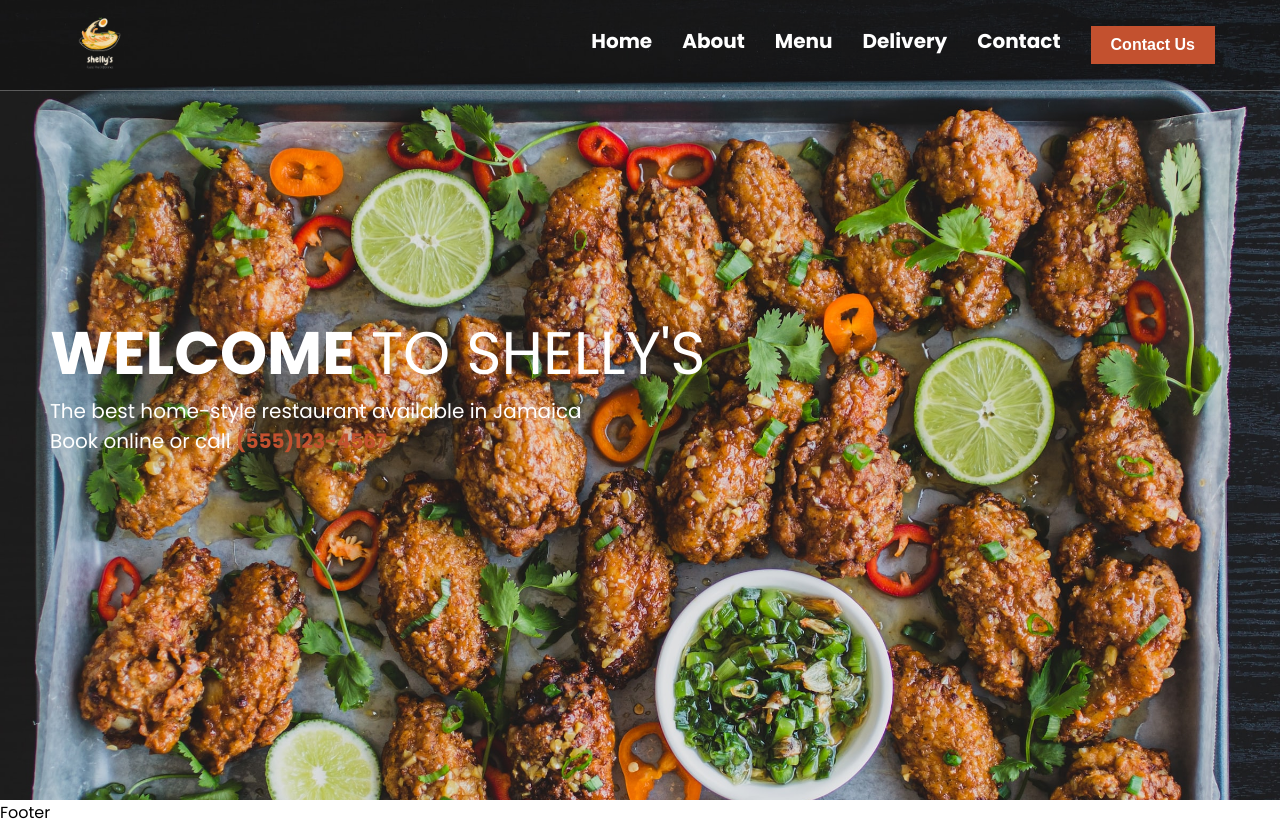
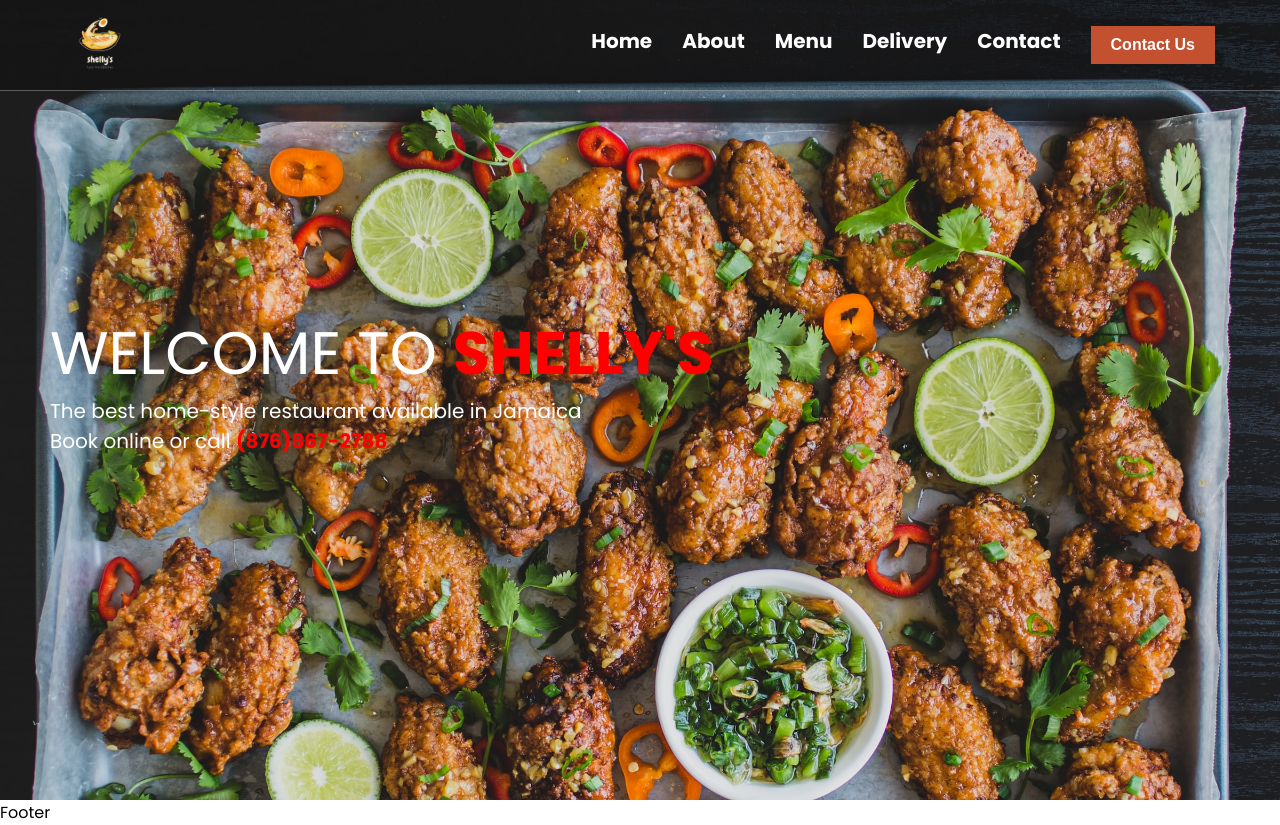
Before and after one commit to cosisaxis/shelly, a React (Create React App) app: page / in a window 1280 px wide. Built offline with nearby package versions, Linux system fonts and the light colour scheme.

Commit message:
testing-7

```diff
--- a/src/index.css
+++ b/src/index.css
@@ -94,6 +94,7 @@
 
 .heading-primary span {
   font-weight: 700;
+  color: red;
 }
 
 .heading-secondary {
@@ -129,7 +130,7 @@
 }
 
 .special-word {
-  color: var(--color-primary);
+  color: red;
   font-weight: 700;
 }
 
--- a/src/pages/Home/Hero/Hero.js
+++ b/src/pages/Home/Hero/Hero.js
@@ -7,13 +7,13 @@
     <div className='hero-img container'>
         <div className='hero-content'>
             <h1 className='heading-primary'>
-                <span>welcome</span> to Shelly's
+                welcome to <span>Shelly's</span>
             </h1>
 
             <p className='text-white'>The best home-style restaurant available in Jamaica</p>
 
             <p className='text-white'>
-                Book online or call <span className='special-word'>(555)123-4567</span>
+                Book online or call <span className='special-word'>(876)867-2788</span>
             </p>
         </div>
     </div>
```
